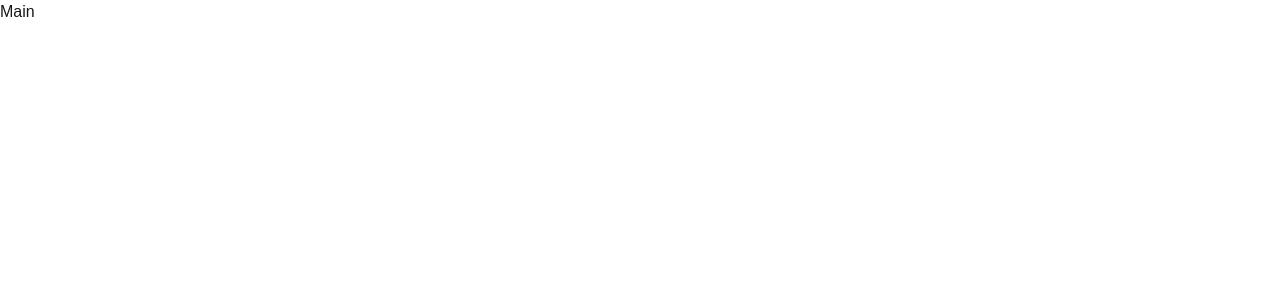
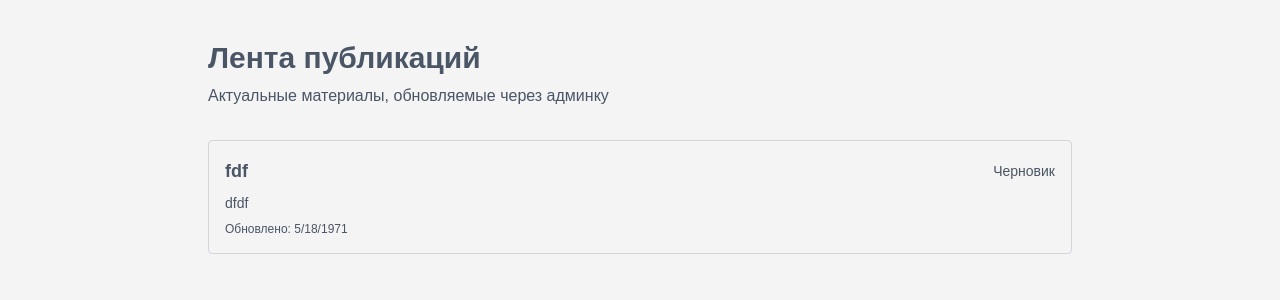
Before and after one commit to Bodich26/next-content-platform, a Next.js app: page / in a window 1280 px wide. Shown: the top 300 px of the page. Built offline with nearby package versions, Linux system fonts and the light colour scheme.

Commit message:
Create Home page and content item

```diff
--- a/src/app/page.tsx
+++ b/src/app/page.tsx
@@ -1,7 +1,27 @@
+import { ContentItem } from "@/components/shared";
+
 export default function Home() {
   return (
-    <div className="">
-      <main className="">Main</main>
+    <div className="min-h-screen bg-zinc-100">
+      <main className="mx-auto max-w-4xl px-4 py-10 flex flex-col gap-8">
+        {/* Заголовок страницы */}
+        <header className="flex flex-col gap-2">
+          <h1 className="text-3xl font-bold text-gray-600">Лента публикаций</h1>
+          <p className="text-gray-600">
+            Актуальные материалы, обновляемые через админку
+          </p>
+        </header>
+
+        {/* Список контента */}
+        <section className="flex flex-col gap-4">
+          <ContentItem
+            title={"fdf"}
+            excerpt={"dfdf"}
+            status={"draft"}
+            updatedAt={43432489}
+          />
+        </section>
+      </main>
     </div>
   );
 }
--- /dev/null
+++ b/src/components/shared/content-item.tsx
@@ -0,0 +1,26 @@
+type Props = {
+  title: string;
+  excerpt: string;
+  status: "draft" | "published";
+  updatedAt: number;
+};
+
+export const ContentItem = ({ title, excerpt, status, updatedAt }: Props) => {
+  return (
+    <article className="flex flex-col gap-2 rounded border border-gray-300 p-4">
+      <header className="flex items-center justify-between">
+        <h3 className="text-lg font-semibold text-gray-600">{title}</h3>
+
+        <span className="text-sm text-gray-600">
+          {status === "published" ? "Опубликован" : "Черновик"}
+        </span>
+      </header>
+
+      <p className="text-sm text-gray-600">{excerpt}</p>
+
+      <footer className="text-xs text-gray-600">
+        Обновлено: {new Date(updatedAt * 1000).toLocaleDateString()}
+      </footer>
+    </article>
+  );
+};
--- /dev/null
+++ b/src/components/shared/index.ts
@@ -0,0 +1 @@
+export { ContentItem } from "./content-item";
```
